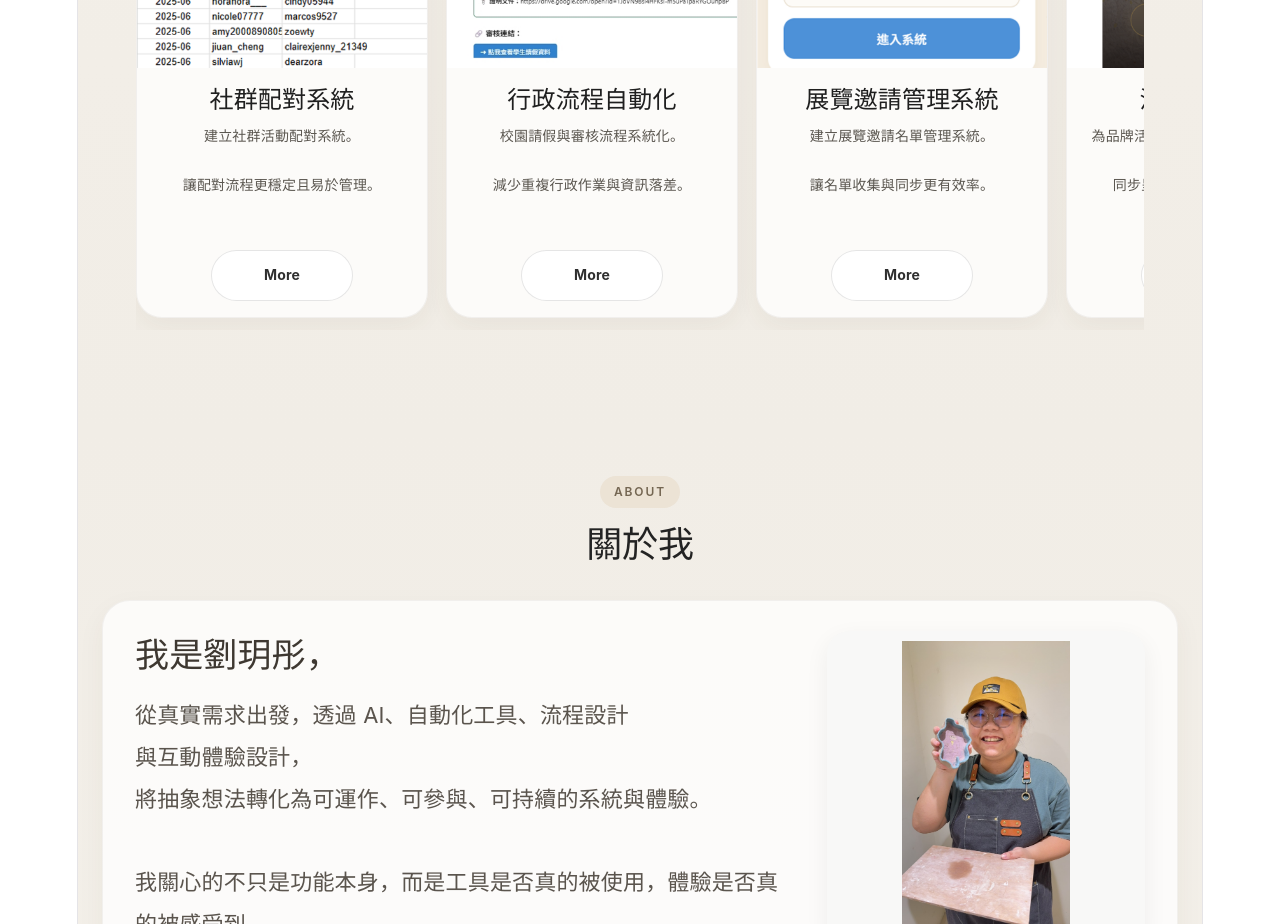
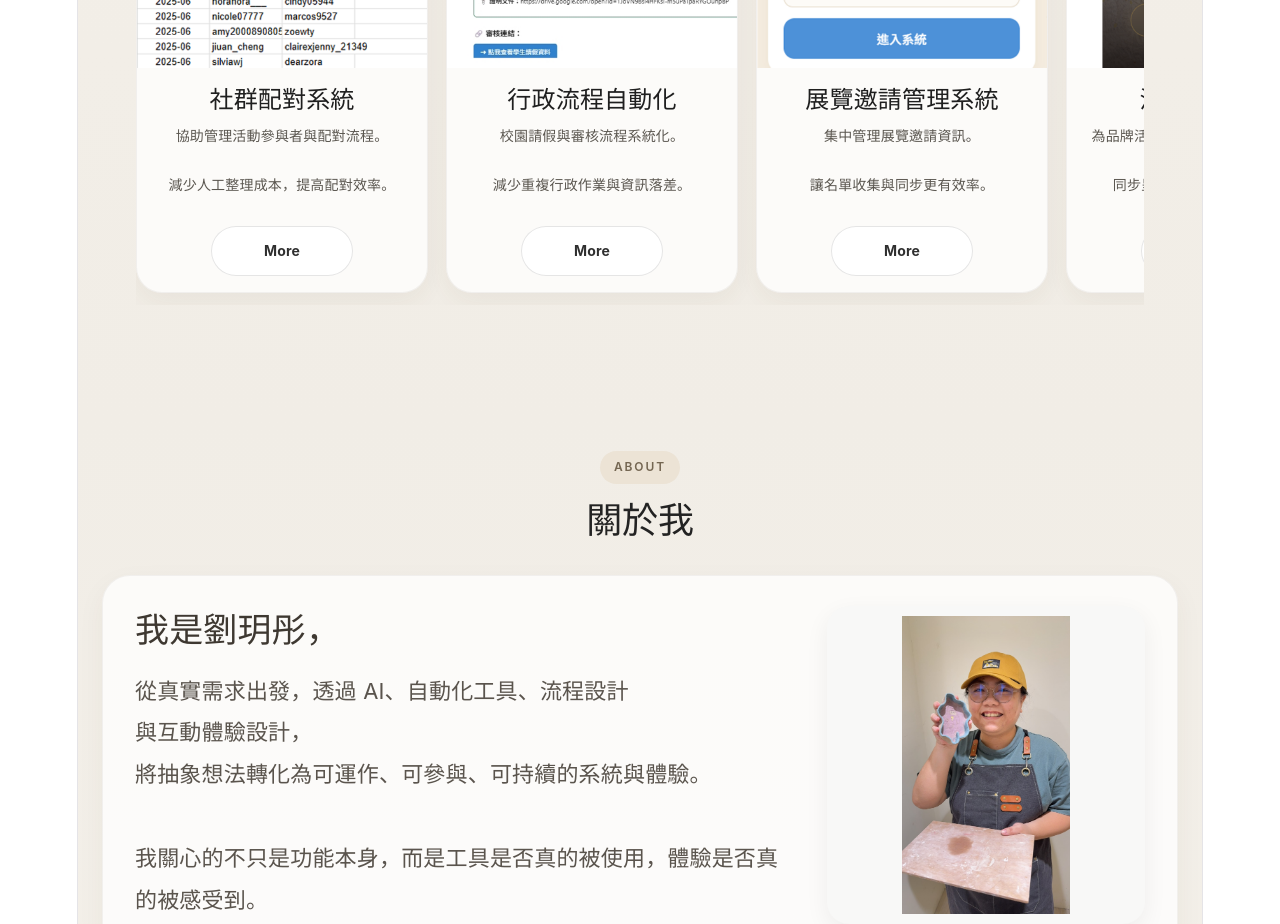
Before and after one commit to ghoostcc/portfolio-site, a React (Vite) app: page / in a window 1280 px wide. Shown: the part 1420-2344 px from the top of the page. Built offline with nearby package versions, Linux system fonts and the light colour scheme.

Commit message:
Update HomePage.tsx

```diff
--- a/src/HomePage.tsx
+++ b/src/HomePage.tsx
@@ -113,7 +113,7 @@ export default function HomePage() {
     tag: "Workflow & Systems",
     title: "社群配對系統",
     description:
-      "建立社群活動配對系統。\n\n讓配對流程更穩定且易於管理。",
+      "協助管理活動參與者與配對流程。\n\n減少人工整理成本，提高配對效率。",
     button: "More",
     imageType: "image",
     imageSrc: communitySystemCover,
@@ -137,7 +137,7 @@ export default function HomePage() {
     tag: "Workflow & Systems",
     title: "展覽邀請管理系統",
     description:
-      "建立展覽邀請名單管理系統。\n\n讓名單收集與同步更有效率。",
+      "集中管理展覽邀請資訊。\n\n讓名單收集與同步更有效率。",
     button: "More",
     imageType: "image",
     imageSrc: invitationManagementCover,
@@ -197,7 +197,7 @@ export default function HomePage() {
     tag: "Experience Design",
     title: "E-casso 體驗創作品牌",
     description:
-      "透過體驗與創作，讓人留下自己的想法。\n\n結合藝術與不同領域，探索更多可能。",
+      "透過體驗與創作，留下自己的想法。\n\n結合藝術與不同領域，探索更多可能。",
     button: "More",
     imageType: "image",
     imageSrc: ecassoCover,
```
